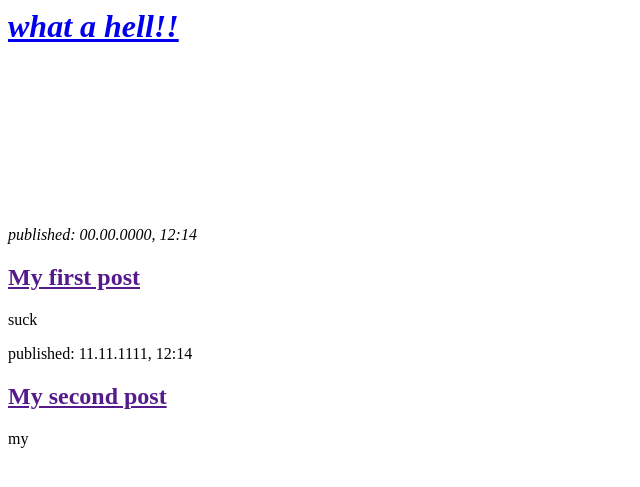
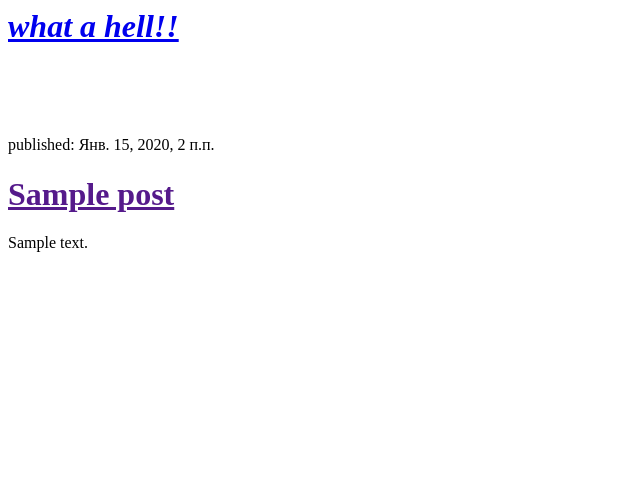
Before and after one commit to bunt10class/my-first-blog, a Django app: template blog/templates/blog/post_list.html in a window 1280 px wide. Shown: the top 487 px of the page, without its empty margins (0-640 px from the left). Run offline with Django 3.2, Linux system fonts and the light colour scheme; the template is opened without the code that fills it: values that come from a table or form of the project are taken from there, others are empty; tables that the repository leaves empty hold one stand-in row (values such as "Sample post").

Commit message:
posti, posti, zashibis

```diff
--- a/blog/templates/blog/post_list.html
+++ b/blog/templates/blog/post_list.html
@@ -6,17 +6,15 @@
         <div>
             <h1><em><a href="/">what a hell!!</a></em></h1>
         </div>
-<br /><br /><br /><br /><br /><br /><br /><br />
+	<br /><br /><br />
         <div>
-            <p><em>published: 00.00.0000, 12:14</em></p>
-            <h2><a href="">My first post</a></h2>
-            <p>suck</p>
-        </div>
-
-        <div>
-            <p>published: 11.11.1111, 12:14</p>
-            <h2><a href="">My second post</a></h2>
-            <p>my</p>
+        {% for post in posts %}
+    		<div>
+       			 <p>published: {{ post.published_date }}</p>
+       			 <h1><a href="">{{ post.title }}</a></h1>
+       			 <p>{{ post.text|linebreaksbr }}</p>
+    		</div>
+	{% endfor %}
         </div>
     </body>
 </html>
--- a/blog/views.py
+++ b/blog/views.py
@@ -1,4 +1,7 @@
 from django.shortcuts import render
+from .models import Post
+from django.utils import timezone
 
 def post_list(request):
-    return render(request, 'blog/post_list.html', {})
+    posts = Post.objects.filter(published_date__lte=timezone.now()).order_by('published_date')
+    return render(request, 'blog/post_list.html', {'posts': posts})
```
